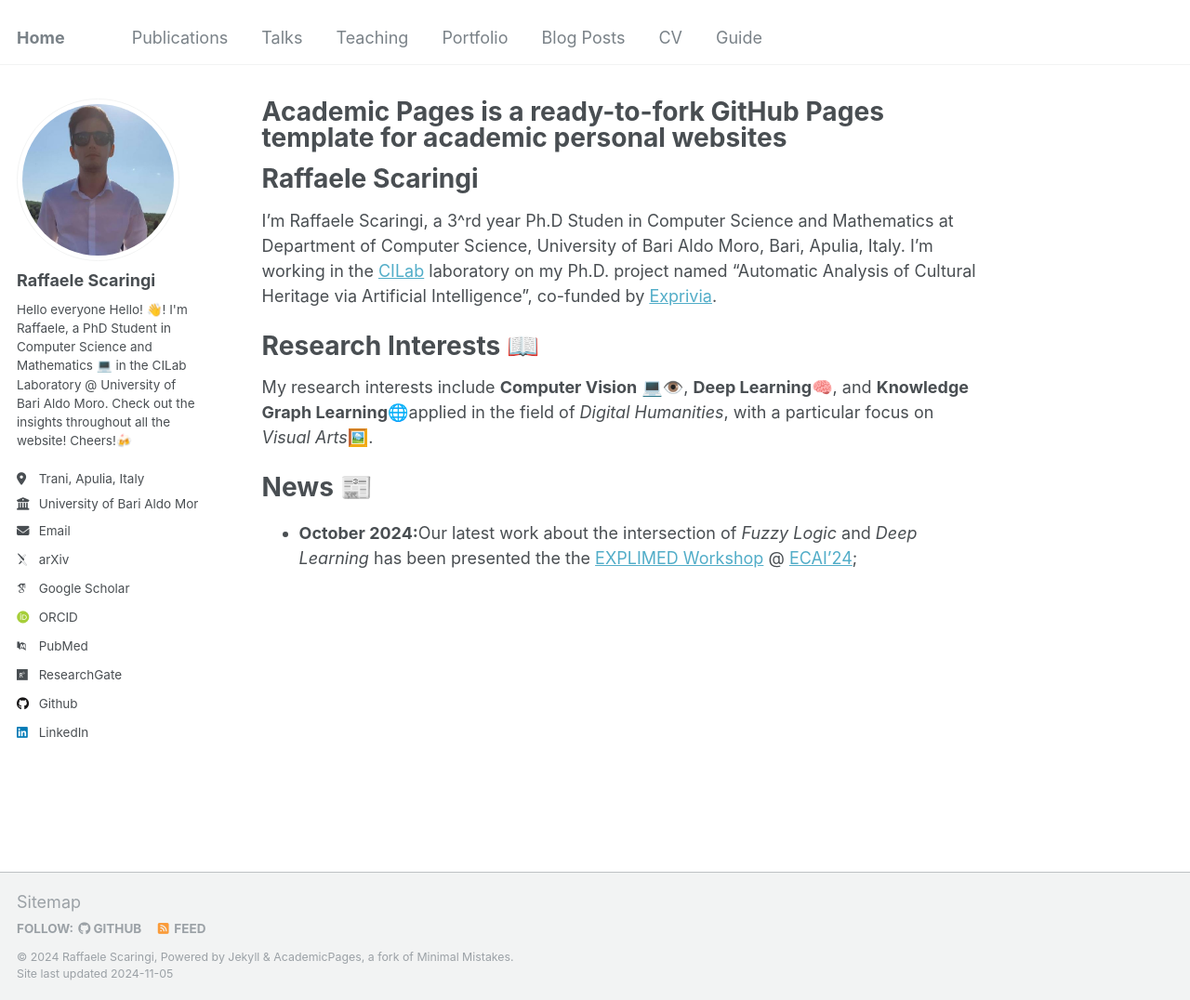
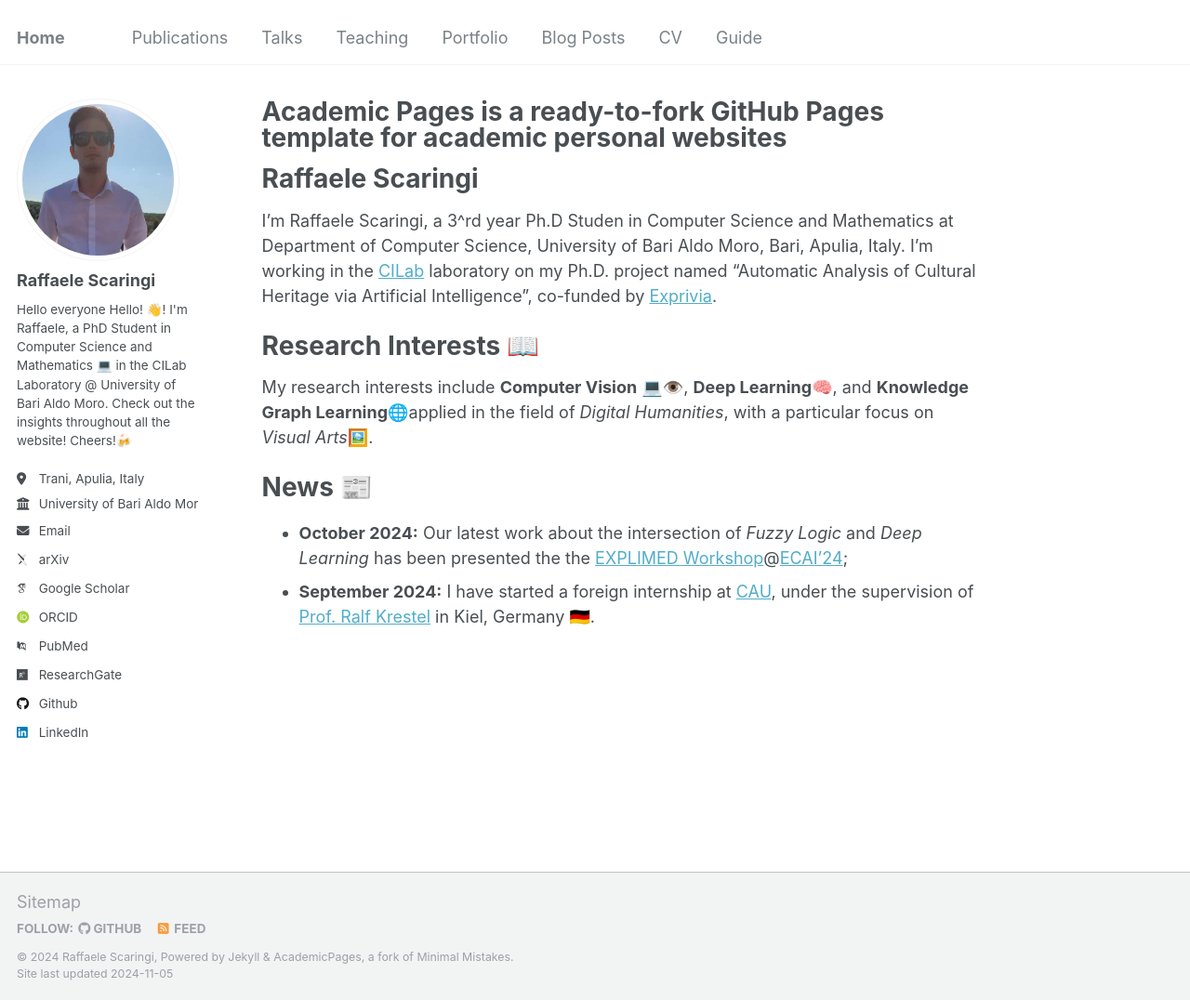
Before and after one commit to Faiail/Faiail.github.io, a Jekyll site: the page built from _pages/about.md, in a window 1280 px wide and 1076 px high. Shown: the whole window at 93% size. Built offline with Jekyll 4.4.1, drawn with Linux system fonts in a browser that asks for light colours; some web fonts are replaced.

Commit message:
start internship news

```diff
--- a/_pages/about.md
+++ b/_pages/about.md
@@ -18,4 +18,5 @@ I'm working in the [CILab](https://sites.google.com/site/cilabuniba/home) labora
 My research interests include **Computer Vision** 💻👁️, **Deep Learning**🧠, and **Knowledge Graph Learning**🌐applied in the field of *Digital Humanities*, with a particular focus on *Visual Arts*🖼️.
 
 # News 📰
-  - **October 2024:**Our latest work about the intersection of *Fuzzy Logic* and *Deep Learning* has been presented the the [EXPLIMED Workshop](https://sites.google.com/view/explimed/home-page?authuser=0) @ [ECAI'24](https://www.ecai2024.eu/);
+  - **October 2024:** Our latest work about the intersection of *Fuzzy Logic* and *Deep Learning* has been presented the the [EXPLIMED Workshop](https://sites.google.com/view/explimed/home-page?authuser=0)@[ECAI'24](https://www.ecai2024.eu/);
+  - **September 2024:** I have started a foreign internship at [CAU](https://www.uni-kiel.de/en/), under the supervision of [Prof. Ralf Krestel](https://scholar.google.com/citations?user=6BZTybkAAAAJ&hl=en) in Kiel, Germany 🇩🇪.
```
